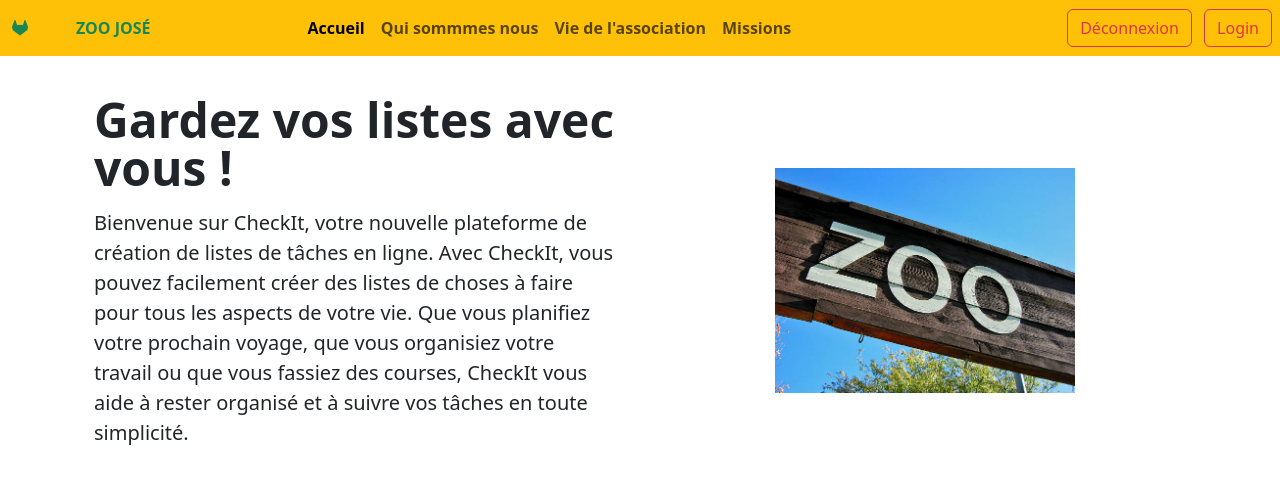
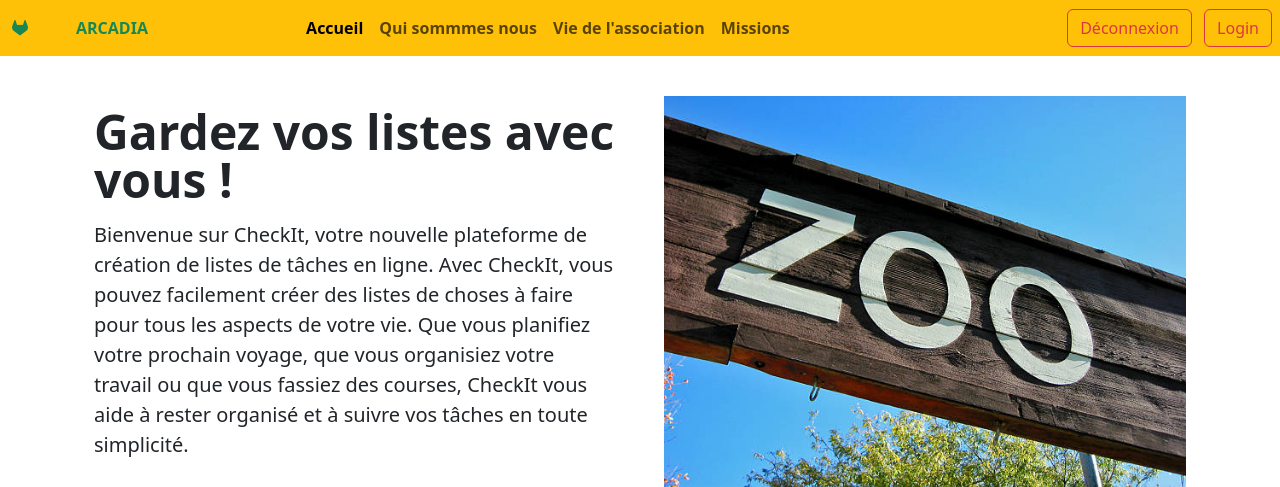
Before and after one commit to danypausemitchel/monsitezoo, a PHP site: page / in a window 1280 px wide. Shown: the top 487 px of the page. Run offline with PHP 8.4, Linux system fonts and the light colour scheme.

Commit message:
develop1

```diff
--- a/index.php
+++ b/index.php
@@ -6,7 +6,7 @@
     <div class="container col-xxl-8 px-4 py-5">
         <div class="row flex-lg-row-reverse align-items-center g-5 py-5">
             <div class="col-10 col-sm-8 col-lg-6">
-                <img src="assets/images/zoo.jpg" class="d-block mx-lg-auto img-fluid" alt="zoo" width="300">
+                <img src="assets/images/zoo.jpg" class="d-block mx-lg-auto img-fluid" alt="zoo" width="700" loading="lazy">
             </div>
             <div class="col-lg-6">
                 <h1 class="display-5 fw-bold lh-1 mb-3">Gardez vos listes avec vous !</h1>
--- a/templates/header.php
+++ b/templates/header.php
@@ -6,14 +6,14 @@
     <link href="https://cdn.jsdelivr.net/npm/bootstrap@5.3.3/dist/css/bootstrap.min.css" rel="stylesheet" integrity="sha384-QWTKZyjpPEjISv5WaRU9OFeRpok6YctnYmDr5pNlyT2bRjXh0JMhjY6hW+ALEwIH" crossorigin="anonymous">
     <link rel="stylesheet" href="https://cdn.jsdelivr.net/npm/bootstrap-icons@1.11.3/font/bootstrap-icons.min.css">
     <link rel="stylesheet" href="./assets/css/styles.css">
-    <title>Monsitezoo</title>
+    <title>Arcadia</title>
 </head>
 <body>
 <header>
       <nav class="position-fixed navbar navbar-expand-lg bg-warning w-100 ">
         <div class="container-fluid  elementNav fw-bold text-success">
                 <i class="bi bi-gitlab"></i>
-                <div class="ms-5">ZOO JOSÉ  </div>
+                <div class="ms-5">ARCADIA</div>
 
             <button class="navbar-toggler" type="button" data-bs-toggle="collapse" data-bs-target="#navbarNavAltMarkup" aria-controls="navbarNavAltMarkup" aria-expanded="false" aria-label="Toggle navigation">
             <span class="navbar-toggler-icon"></span>
```
Also changed, not shown: 1 other file.
